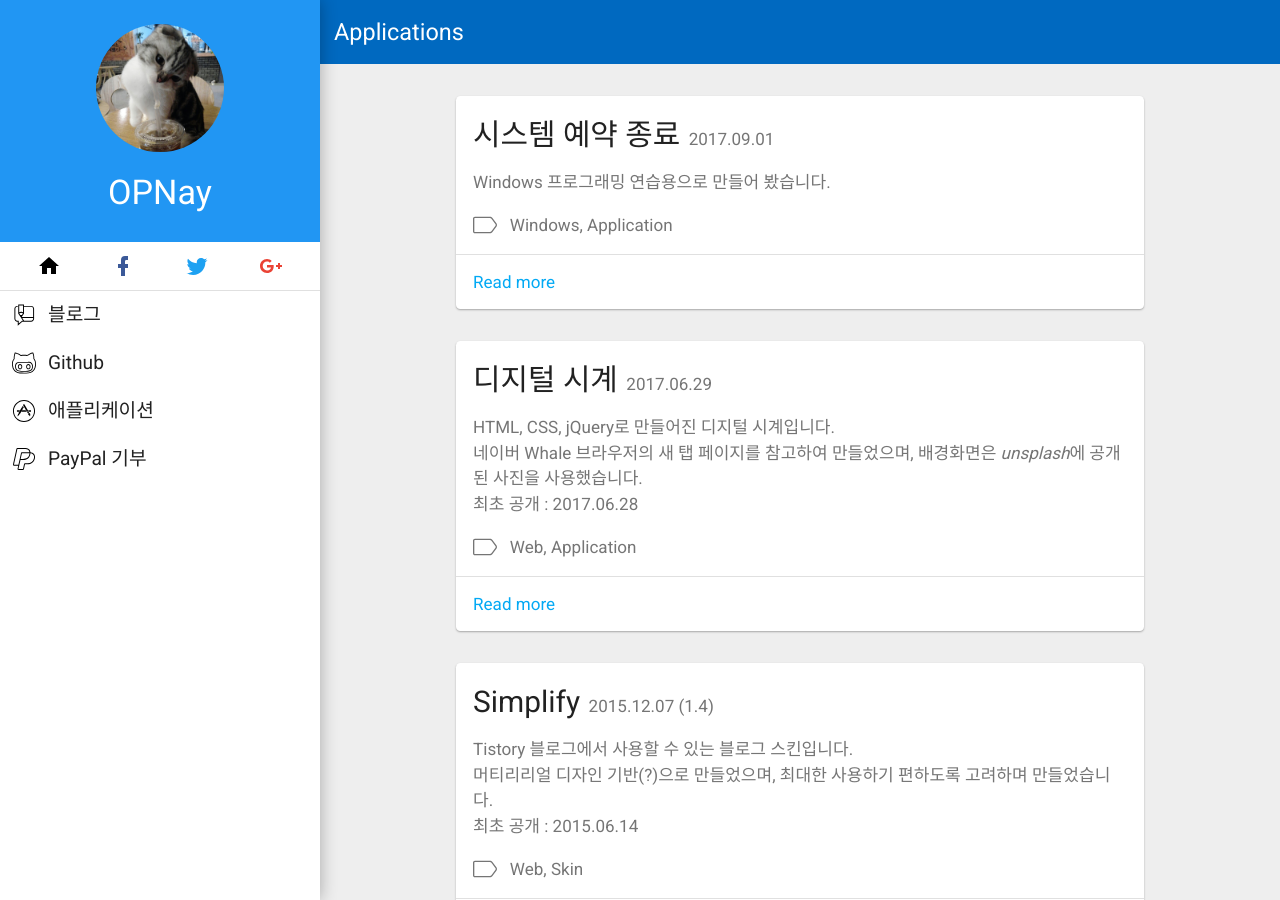
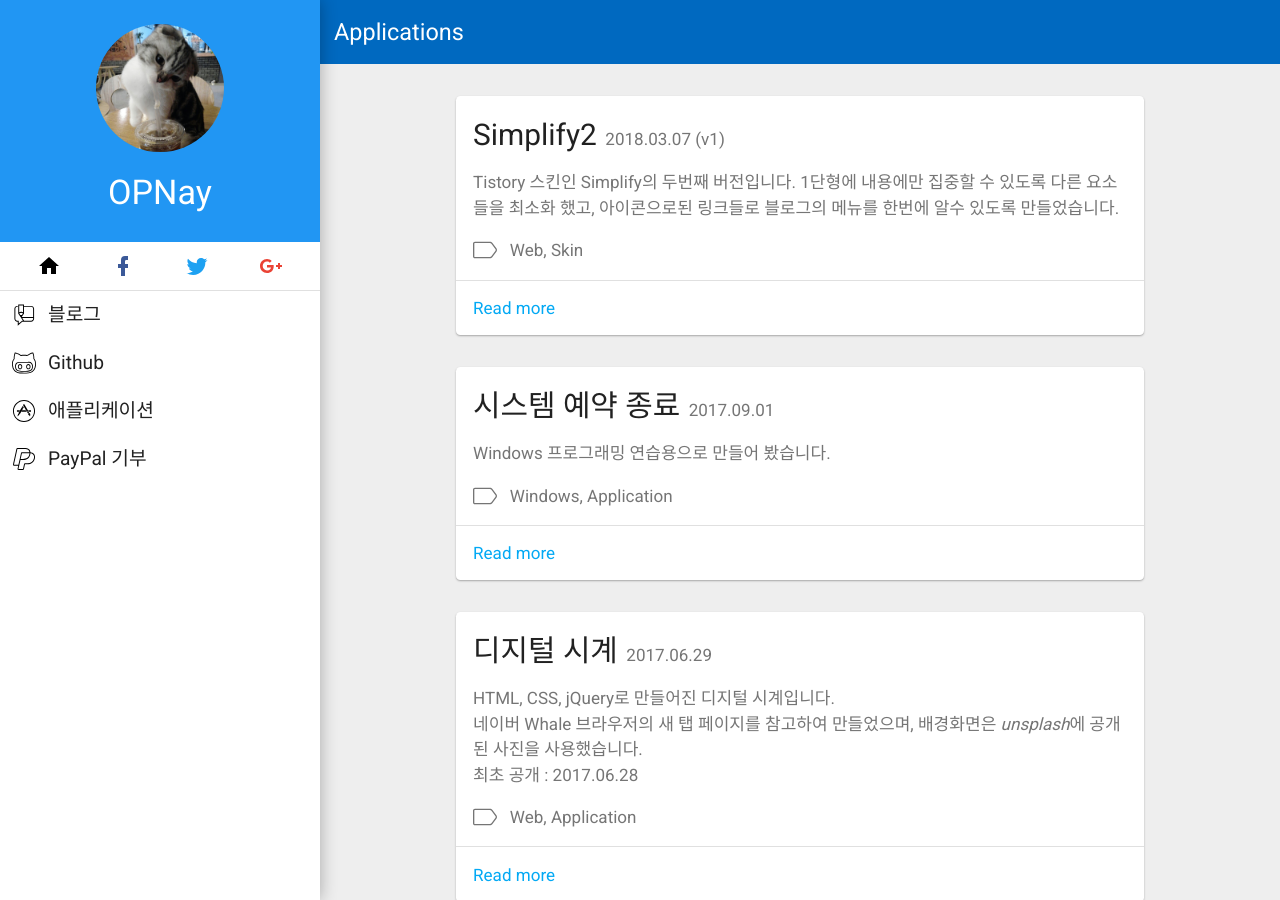
Before and after one commit to opnay/opnay.github.io, a Jekyll site: the page built from app/index.html, in a window 1280 px wide and 900 px high. Built offline with Jekyll 4.4.1, drawn with Linux system fonts in a browser that asks for light colours.

Commit message:
Add Simplify2 Link

```diff
--- a/_data/apps.yml
+++ b/_data/apps.yml
@@ -1,3 +1,9 @@
+- name : "Simplify2"
+  type : "Web, Skin"
+  href : "href://blog.opnay.com/143"
+  date : "2018.03.07 (v1)"
+  desc : "Tistory 스킨인 Simplify의 두번째 버전입니다. 1단형에 내용에만 집중할 수 있도록 다른 요소들을 최소화 했고, 아이콘으로된 링크들로 블로그의 메뉴를 한번에 알수 있도록 만들었습니다."
+
 - name : "시스템 예약 종료"
   type : "Windows, Application"
   href : /app/shutdown
```
